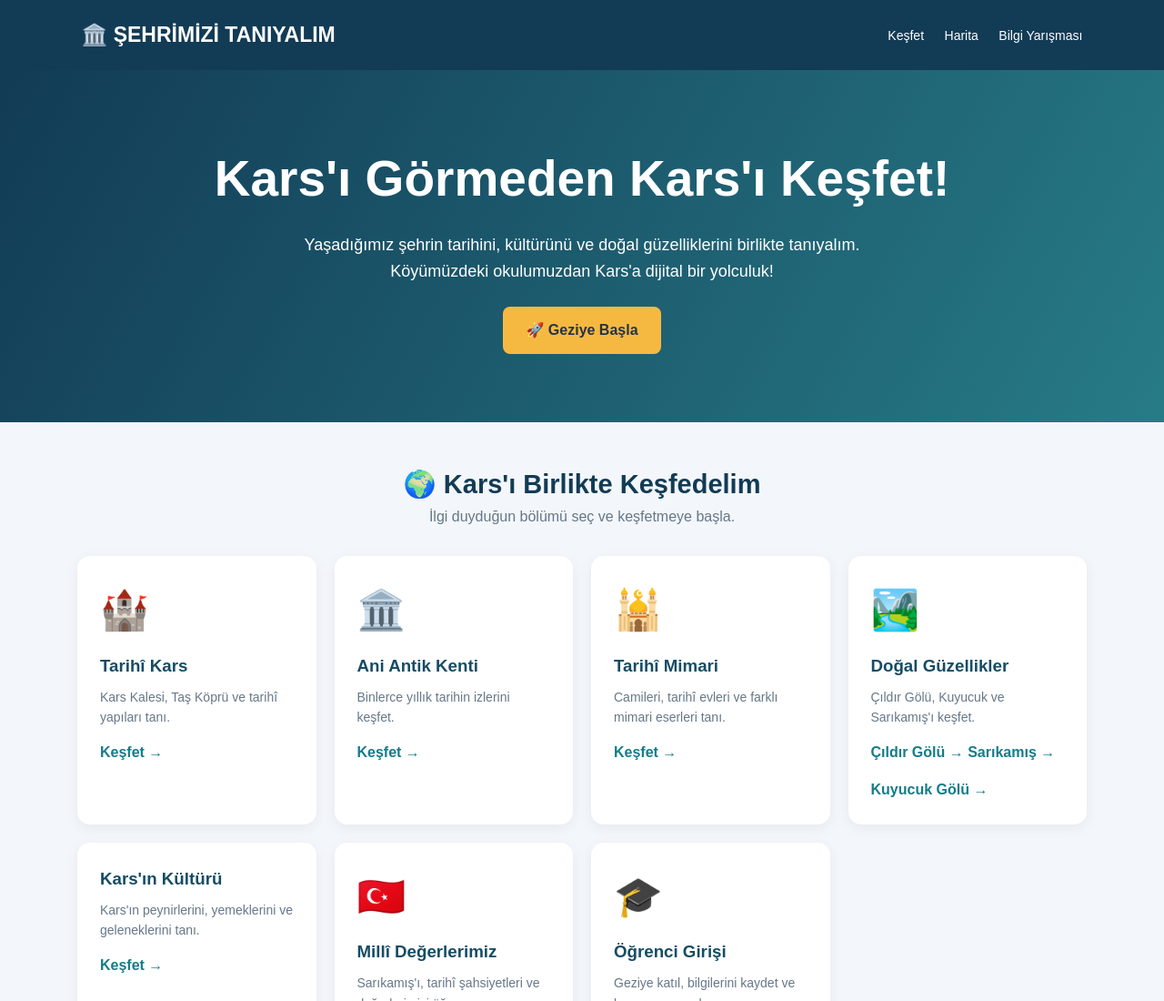
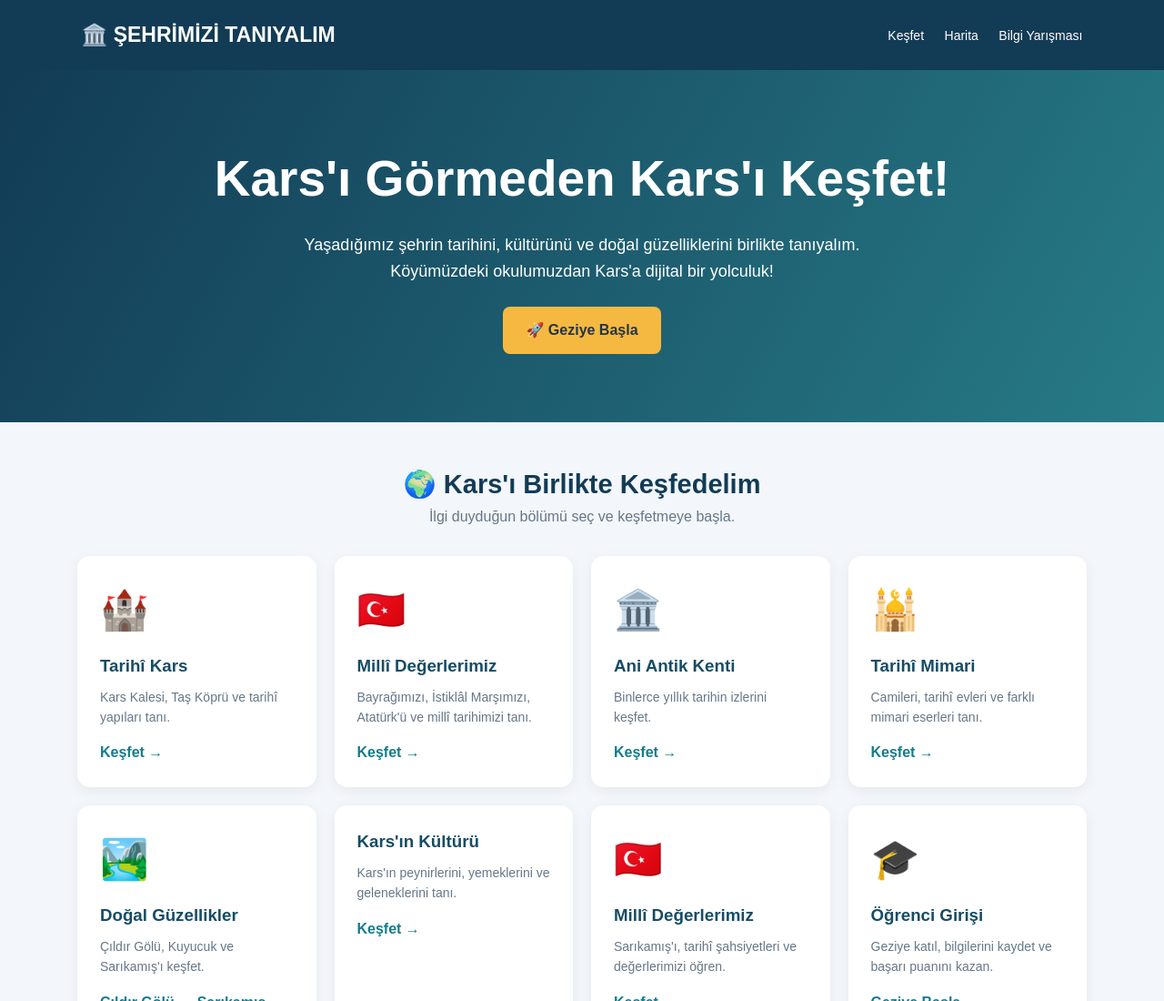
Before and after one commit to YasinCalisir/kars-kulturel-miras-atlasi, a plain HTML site: page index.html in a window 1280 px wide. Shown: the top 1100 px of the page at 91% size. Drawn offline with Linux system fonts and the light colour scheme.

Commit message:
Update index.html

```diff
--- a/index.html
+++ b/index.html
@@ -258,6 +258,13 @@ footer {
             <a href="tarihi-kars.html">Keşfet →</a>
         </div>
 
+<div class="card">
+    <div class="emoji">🇹🇷</div>
+    <h3>Millî Değerlerimiz</h3>
+    <p>Bayrağımızı, İstiklâl Marşımızı, Atatürk'ü ve millî tarihimizi tanı.</p>
+    <a href="milli-degerlerimiz.html">Keşfet →</a>
+</div>
+
         <div class="card">
             <div class="emoji">🏛️</div>
             <h3>Ani Antik Kenti</h3>
```
